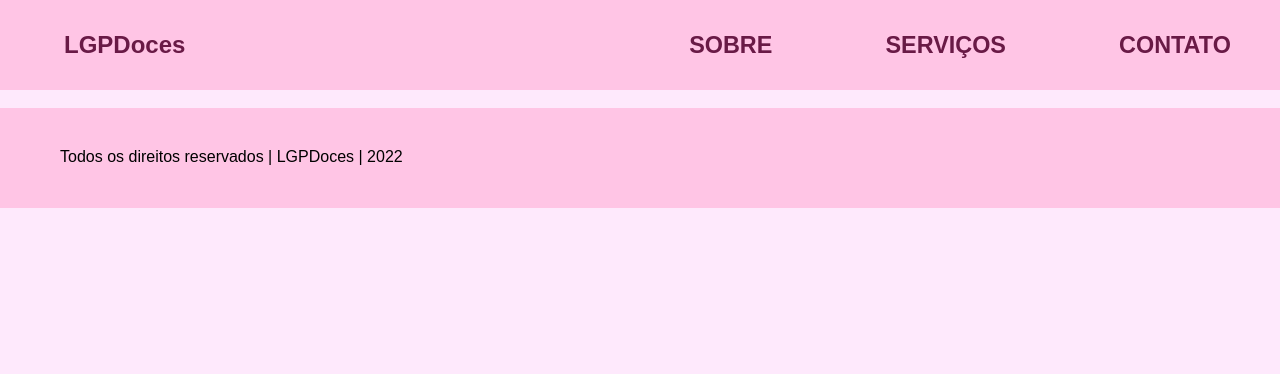
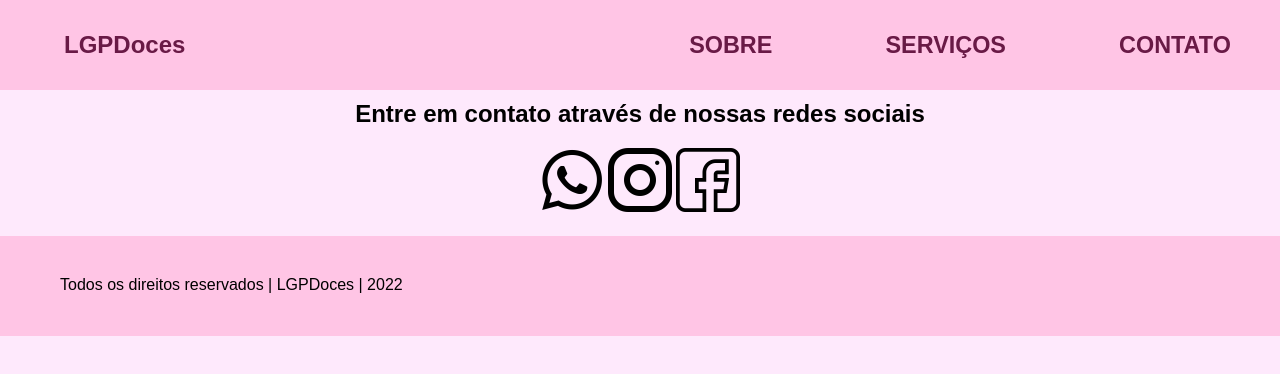
Before and after one commit to guillepinho/dojo-landing-pg, a plain HTML site: page index.html in a window 1280 px wide. Shown: the top 374 px of the page. Drawn offline with Linux system fonts and the light colour scheme.

Commit message:
item 8 adicionado

```diff
--- a/index.html
+++ b/index.html
@@ -16,13 +16,35 @@
     </section>
     <nav>
       <ul class="nav_list">
-                <li><a href="#"><h3>SOBRE</h3></a></li>
-                <li><a href="#"><h3>SERVIÇOS</h3></a></li>
-                <li><a href="#"><h3>CONTATO</h3></a></li>
+        <li><a href="#">
+            <h3>SOBRE</h3>
+          </a></li>
+        <li><a href="#">
+            <h3>SERVIÇOS</h3>
+          </a></li>
+        <li><a href="#">
+            <h3>CONTATO</h3>
+          </a></li>
       </ul>
     </nav>
   </header>
+  <main>
 
+  <section class="contact" id="contact">
+    <h2>Entre em contato através de nossas redes sociais</h2>
+    <section class="icons">
+    <a href="https://www.whatsapp.com/?lang=pt_br" target="_blank">
+      <img src="./images/whatsapp.png" alt="Ícone do whatsapp" class="socialmedia-icon">
+  </a>
+  <a href="https://www.instagram.com/" target="_blank">
+    <img src="./images/instagram.png" alt="Ícone do instagram" class="socialmedia-icon">
+</a>
+<a href="https://www.facebook.com/" target="_blank">
+  <img src="./images/facebook.png" alt="Ícone do facebook" class="socialmedia-icon">
+</a>
+</section>
+  </section>
+</main>
   <footer id="page-footer">
     <p>Todos os direitos reservados | LGPDoces | 2022</p>
   </footer>
--- a/style.css
+++ b/style.css
@@ -1,6 +1,11 @@
 body {
     font-family: Arial, Helvetica, sans-serif;
     background-color: #FEE9FC;
+}
+
+main {
+    position: relative;
+    top: 80px;
 }
 
 a {
@@ -50,6 +55,14 @@ nav ul {
     font-size: 20px;
 }
 
+.socialmedia-icon {
+    width: 64px;
+}
+
+.contact {
+    text-align: center;
+}
+
 #page-footer {
     background-color: #FFC5E5;
     height: 100px;
```
Lines whose indentation alone changed are shown as unchanged.
